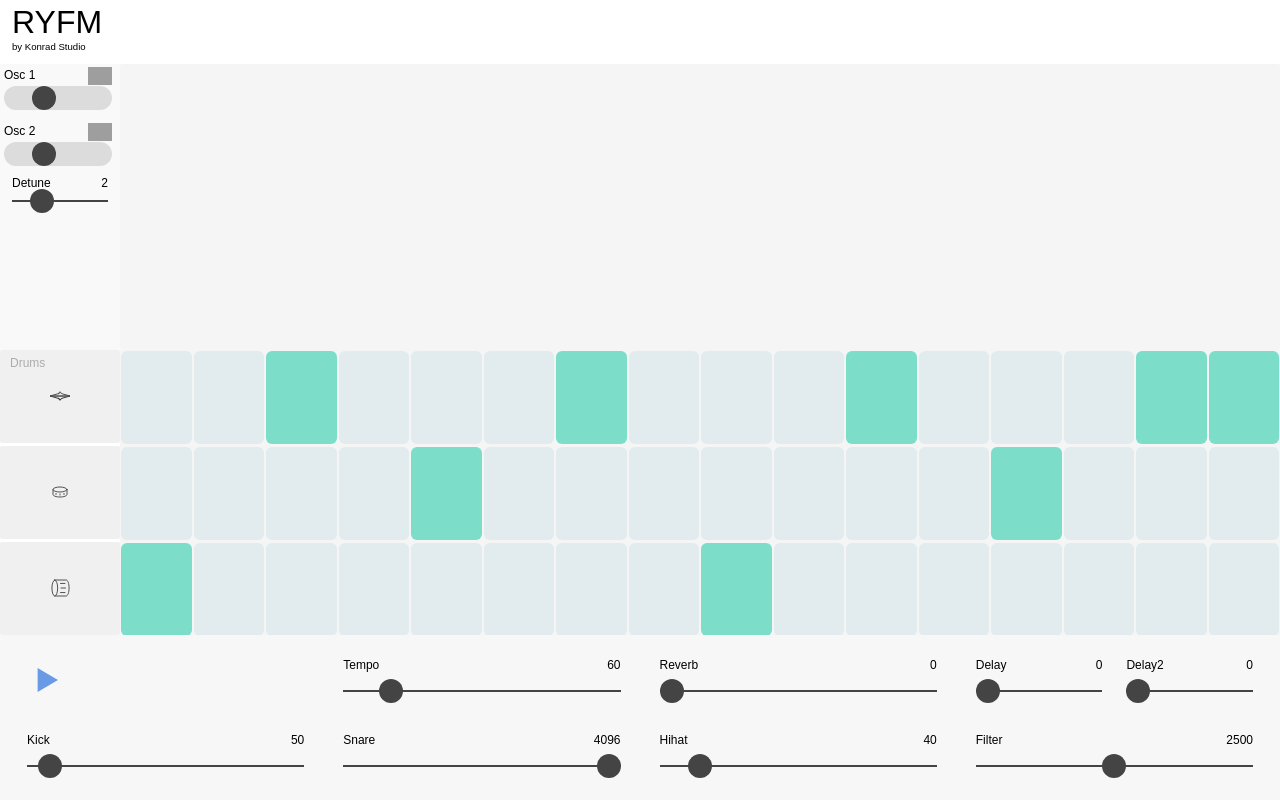
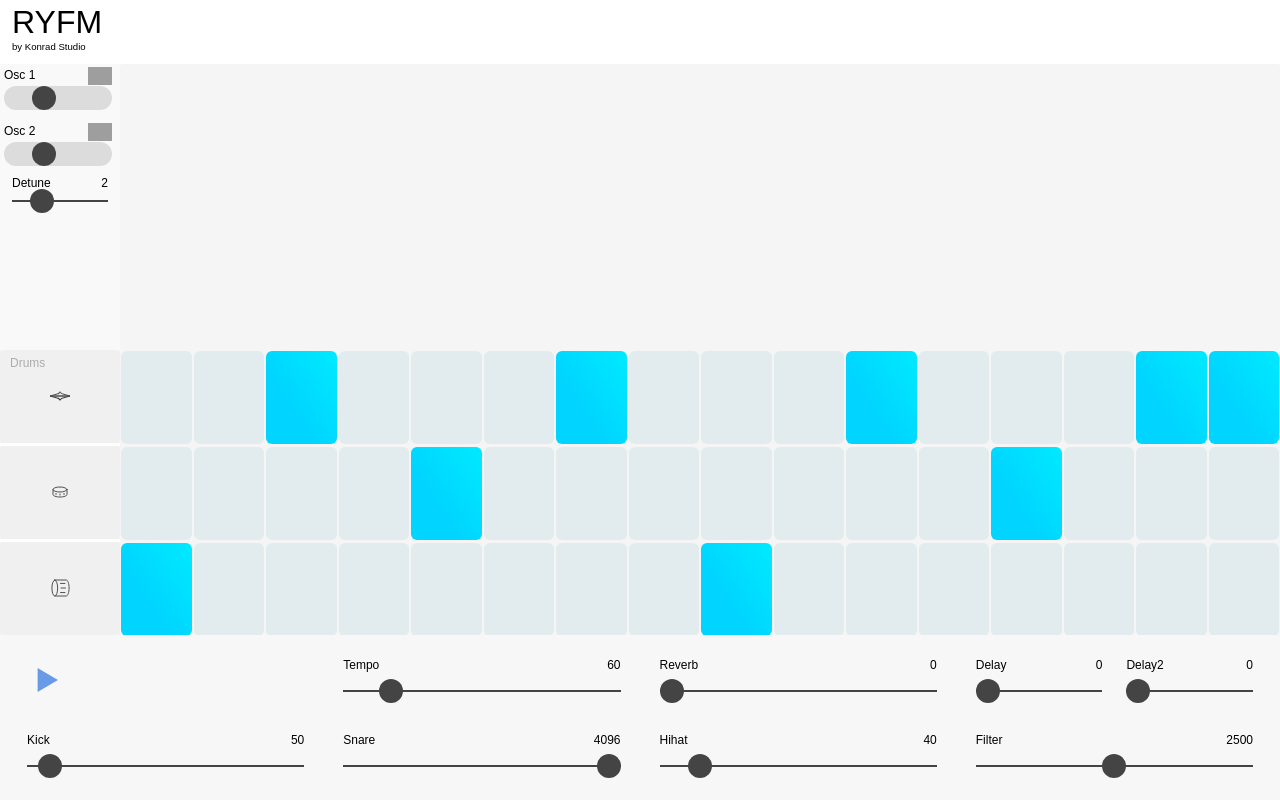
Before and after one commit to nckn/ryfm, a Nuxt app: page / in a window 1280 px wide. Built offline with nearby package versions, Linux system fonts and the light colour scheme; no server answers.

Commit message:
Playing around w/ colors for seq buttons

```diff
--- a/assets/basics/main.scss
+++ b/assets/basics/main.scss
@@ -10,6 +10,8 @@ $footer-height-sm: 400px;
 $footer-height-lg: 180px;
 $sidebar-sm: 60px;
 $sidebar-lg: 120px;
+
+$seq-bg-normal: linear-gradient(56deg, rgba(0,212,255,1) 35%, rgba(0,234,255,1) 100%);
 
 @mixin transitionForAll ($time) {
   -webkit-transition: all $time;
@@ -285,7 +287,8 @@ $synth-settings-w: 120px;
       float: left;
       cursor: pointer;
       &.assigned {
-        background: #7CDEC9;
+        // background: #7CDEC9;
+        background: $seq-bg-normal;
       }
       &.playing-now {
         background: #a4ecdd;
```
